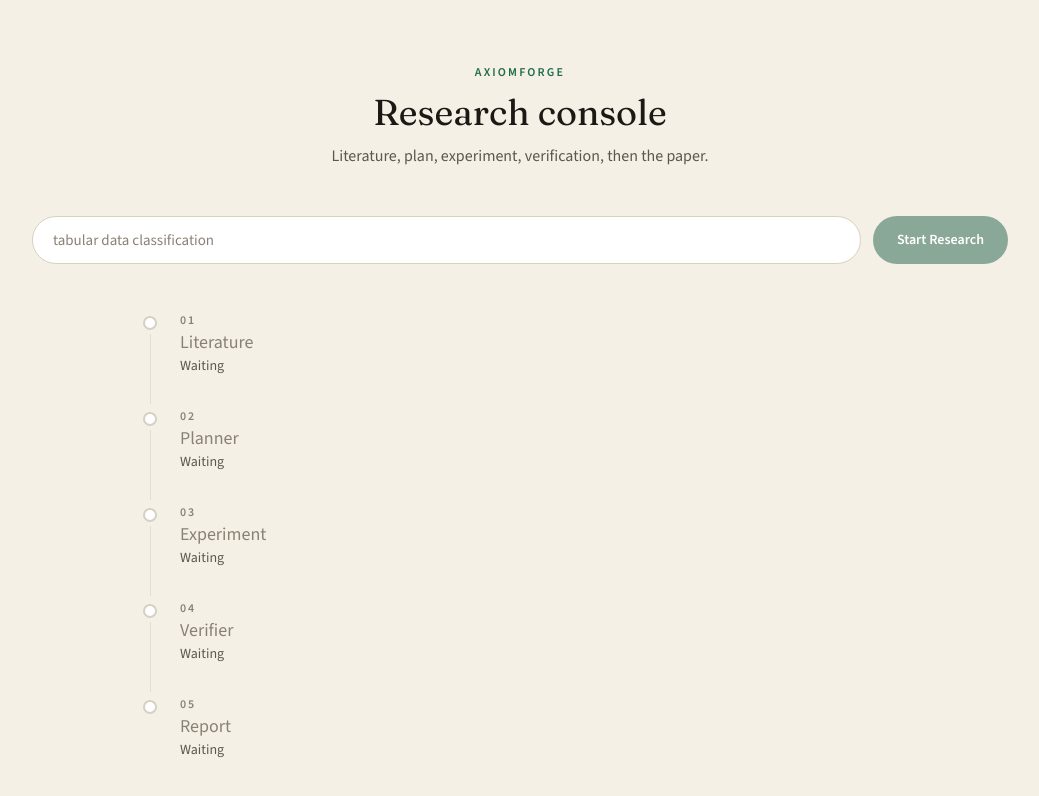
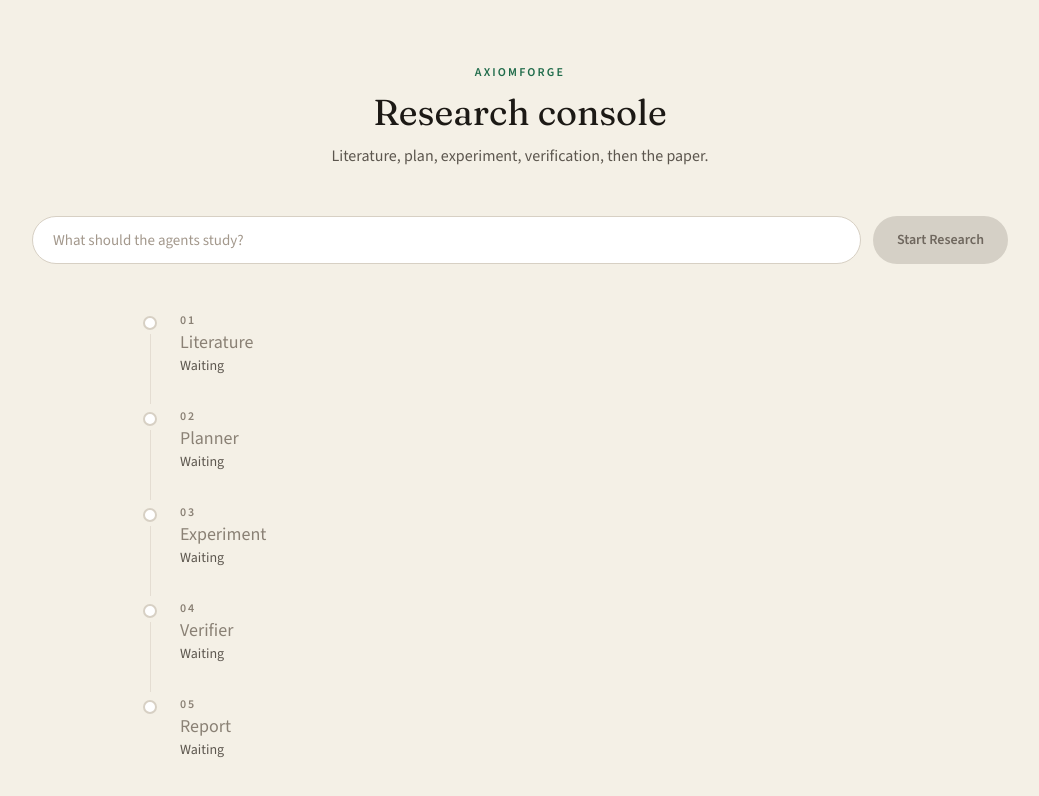
Before and after one commit to bartuonder/AxiomForge, a Next.js app in the folder frontend/: page / in a window 1280 px wide. Shown: the top 796 px of the page, without its empty margins (120-1159 px from the left). Built offline with nearby package versions, Linux system fonts and the light colour scheme; no server answers.

Commit message:
Show an empty research query as a hint, not as filled text.

```diff
--- a/frontend/components/ResearchForm.tsx
+++ b/frontend/components/ResearchForm.tsx
@@ -24,13 +24,13 @@
         value={query}
         disabled={busy}
         onChange={(event) => onQueryChange(event.target.value)}
-        placeholder="tabular data classification"
-        className="h-12 flex-1 rounded-full border border-[#d7d0c4] bg-white px-5 text-[15px] text-[#1c1915] outline-none placeholder:text-[#8a8175] focus:border-[#1f6b4a]"
+        placeholder="What should the agents study?"
+        className="h-12 flex-1 rounded-full border border-[#d7d0c4] bg-white px-5 text-[15px] text-[#1c1915] outline-none placeholder:text-[#a3988c] focus:border-[#1f6b4a] disabled:bg-[#f7f4ee]"
       />
       <button
         type="submit"
         disabled={busy || query.trim().length === 0}
-        className="h-12 rounded-full bg-[#1f6b4a] px-6 text-sm font-semibold text-white disabled:cursor-not-allowed disabled:bg-[#8aa898]"
+        className="h-12 cursor-pointer rounded-full bg-[#1f6b4a] px-6 text-sm font-semibold text-white disabled:cursor-not-allowed disabled:bg-[#d5d0c6] disabled:text-[#6f675e]"
       >
         {busy ? "Running" : "Start Research"}
       </button>
```
